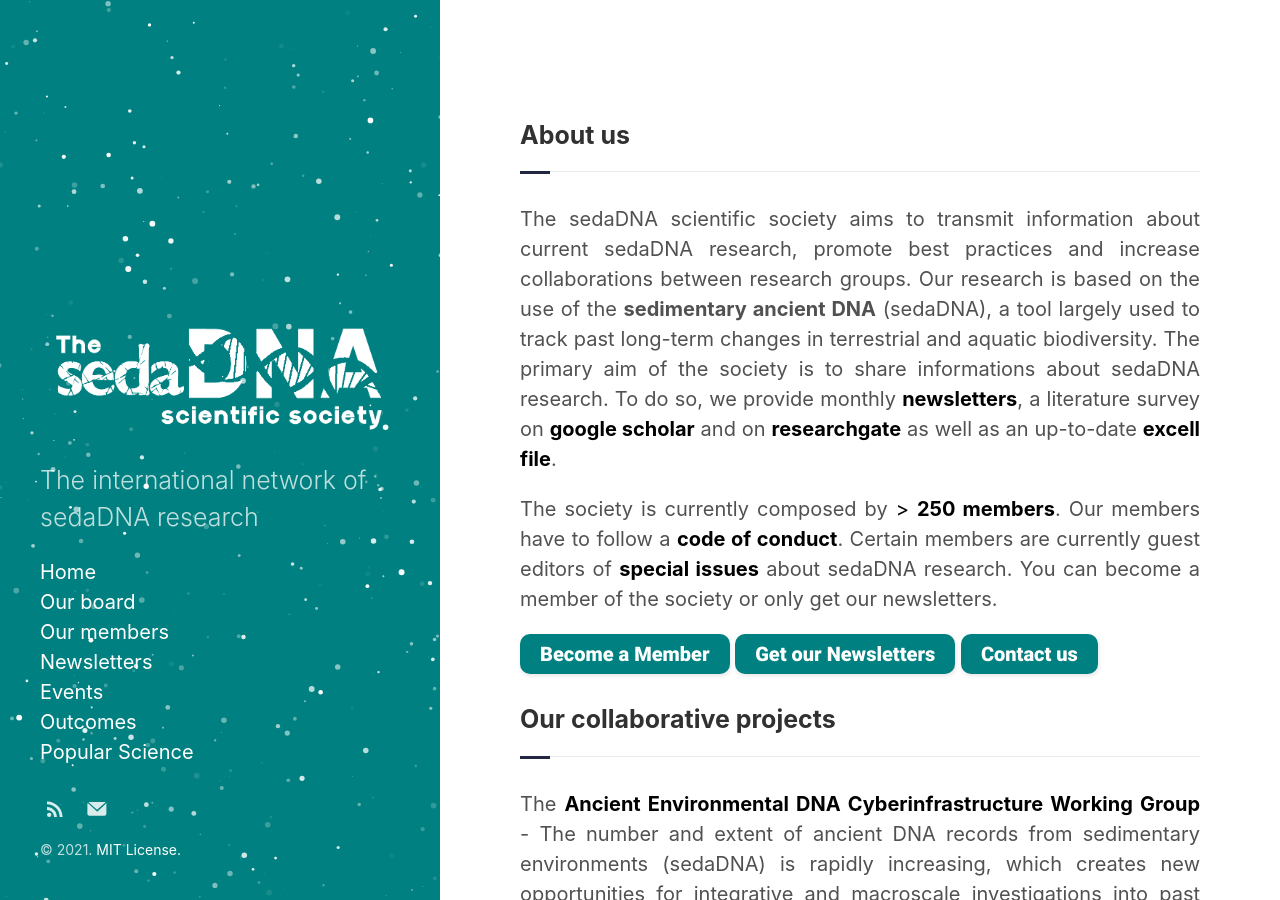
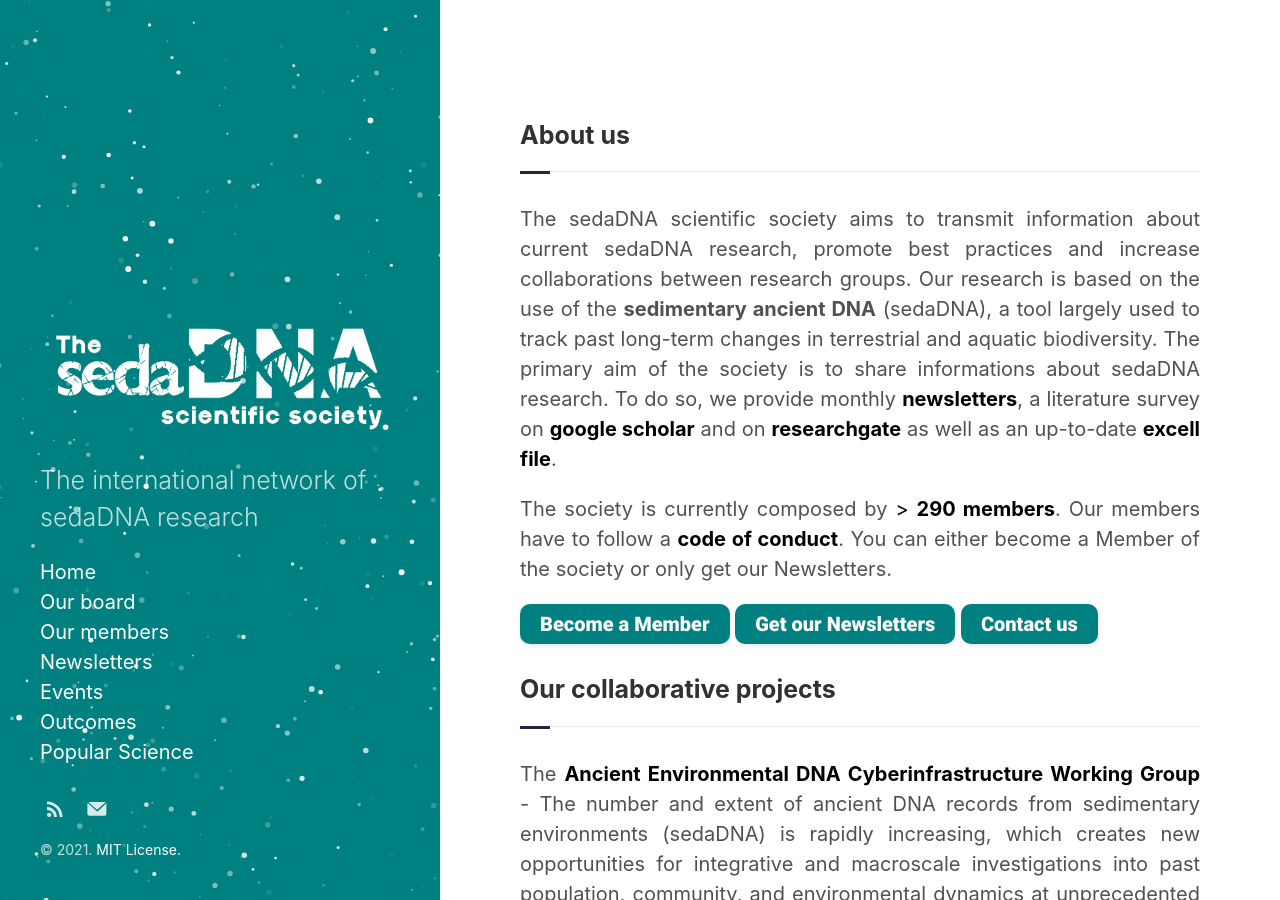
Before and after one commit to sedadna/sedadna.github.io, a Jekyll site: the page built from index.html, in a window 1280 px wide and 900 px high. Built offline with Jekyll 4.4.1, drawn with Linux system fonts in a browser that asks for light colours; the list of posts is cut into pages by our own code.

Commit message:
Update index.html

```diff
--- a/index.html
+++ b/index.html
@@ -5,7 +5,7 @@ layout: category
 <div class="intro">
 <h3 class="section-title underline">About us</h3>
 <p>The sedaDNA scientific society aims to transmit information about current sedaDNA research, promote best practices and increase collaborations between research groups. Our research is based on the use of the <b>sedimentary ancient DNA</b> (sedaDNA), a tool largely used to track past long-term changes in terrestrial and aquatic biodiversity. The primary aim of the society is to share informations about sedaDNA research. To do so, we provide monthly <a href="/category/news.html"><b>newsletters</b></a>, a literature survey on <a href="https://scholar.google.fr/citations?user=90ytJ14AAAAJ&hl=fr" target="_blank"><b>google scholar</b></a> and on <a href="https://www.researchgate.net/project/Comprehensive-literature-about-ancient-DNA-studies-from-sedimentary-archives-by-the-sedaDNA-scientific-society" target="_blank"><b>researchgate</b></a> as well as an up-to-date <a href="https://drive.google.com/file/d/1fZKL1Vb0xhpDSuqNx_JnYAk0KXEtF0PS/view" target="_blank"><b>excell file</b></a>. </p>
-<p>The society is currently composed by <a href="/category/members.html">> <b>250 members</b></a>. Our members have to follow a <a href="/category/code.html"><b>code of conduct</b></a>. Certain members are currently guest editors of <a href="/category/si.html" target="_blank"><b>special issues</b></a> about sedaDNA research. You can become a member of the society or only get our newsletters.</p>
+<p>The society is currently composed by <a href="/category/members.html">> <b>290 members</b></a>. Our members have to follow a <a href="/category/code.html"><b>code of conduct</b></a>. You can either become a Member of the society or only get our Newsletters.</p>
 <button class="button-join" role="button" onclick="window.open('https://forms.gle/sNqK3VUjHhqUXwbq9','_blank')" type="button">Become a Member</button>
 <button class="button-join" role="button" onclick="window.open('https://forms.gle/icM9hT6uxy7oGmsUA','_blank')" type="button">Get our Newsletters</button>
 <button class="button-join" role="button" onclick="window.open('https://forms.gle/xzqEpKZa2UmxgFMr5','_blank')" type="button">Contact us</button>
```
